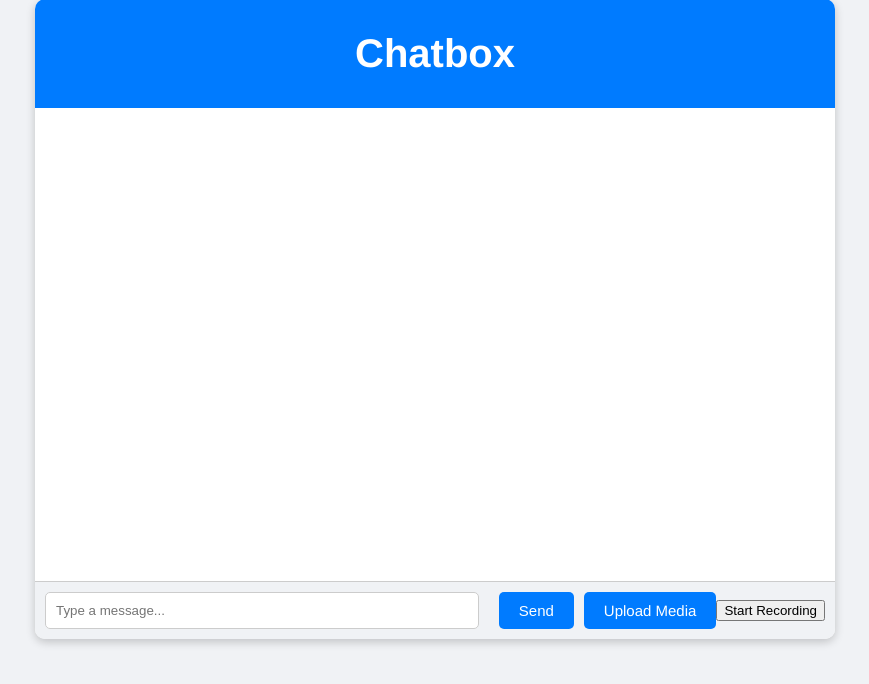
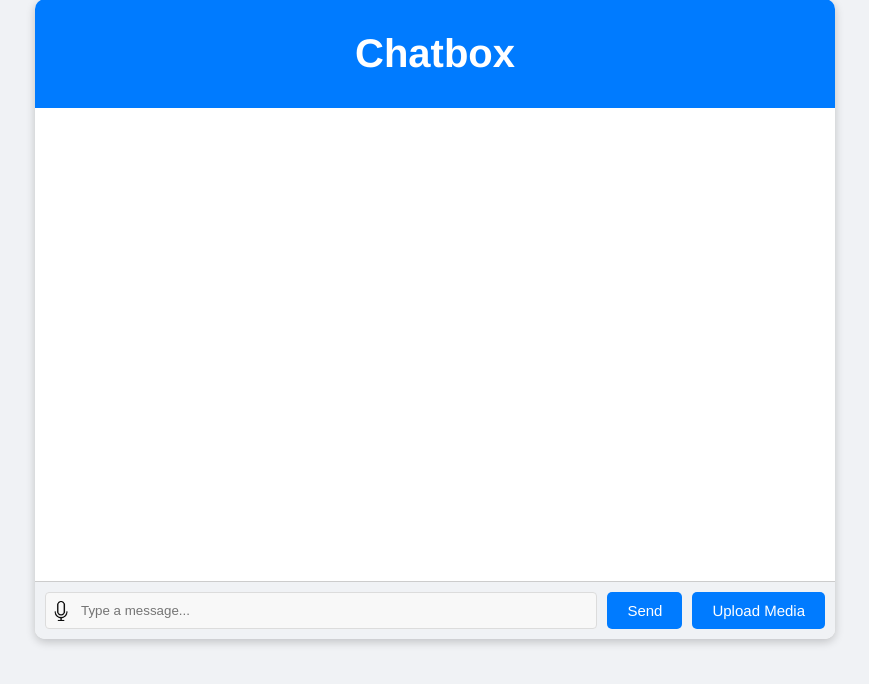
Before and after one commit to Zhongheng-Cheng/SkinScan, a Flask app: page / in a window 1280 px wide. Shown: the part 81-765 px from the top of the page, without its empty margins (205-1074 px from the left). Run offline with Flask 3, Linux system fonts and the light colour scheme.

Commit message:
adjusted voice input ui

```diff
--- a/multimodal_gemini.py
+++ b/multimodal_gemini.py
@@ -83,7 +83,7 @@ def process_file(file_path) -> dict:
 
 @gemini_retry
 def get_transcript(mime_type: str, audio_data: bytes) -> str:
-    prompt = "Generate a transcript of the speech."
+    prompt = "Generate a transcript of the speech. If no speech transcript is available, return empty string."
     response = transcript_model.generate_content([
         prompt,
         {
--- a/static/styles.css
+++ b/static/styles.css
@@ -79,12 +79,38 @@ body {
     align-items: center;
 }
 
-#message {
+.input-container {
     flex: 1;
-    padding: 10px;
-    border: 1px solid #ccc;
-    border-radius: 5px;
-    margin-right: 10px;
+    display: flex;
+    align-items: center;
+    border: 1px solid #dcdcdc;
+    padding: 5px;
+    border-radius: 4px;
+    background-color: #f8f8f8;
+}
+.input-container input {
+    border: none;
+    outline: none;
+    padding: 5px;
+    flex-grow: 1;
+    background-color: #f8f8f8;
+}
+.input-container button {
+    background: none;
+    border: none;
+    cursor: pointer;
+    padding: 0;
+    display: flex;
+    align-items: center;
+    justify-content: center;
+    margin-right: 5px;
+}
+.input-container button img {
+    width: 20px;
+    height: 20px;
+}
+.input-container button:focus {
+    outline: none;
 }
 
 #send, .custom-file-upload {
--- a/templates/index.html
+++ b/templates/index.html
@@ -17,11 +17,15 @@
         </div>
         <div id="chatbox"></div>
         <div id="input-area">
-            <input type="text" id="message" placeholder="Type a message...">
+            <div class="input-container">
+                <button id="recordButton">
+                    <img src="static/microphone_off.png" alt="Microphone" id="micIcon">
+                </button>
+                <input type="text" id="message" placeholder="Type a message...">
+            </div>
             <button type="submit" id="send">Send</button>
             <label for="mediaUpload" class="custom-file-upload">Upload Media</label>
             <input type="file" id="mediaUpload" accept="image/*, video/*" style="display: none;">
-            <button id="recordButton">Start Recording</button>
         </div>
     </div>
 
@@ -29,6 +33,8 @@
         const userAvatar = 'static/mask.png';
         const botAvatar = 'static/doctor.png';
         const scanAvatar = 'static/scan.png';
+        const microphone_off = 'static/microphone_off.png';
+        const microphone_on = 'static/microphone_on.png';
 
         function sendTmpMessage(avatar, message) {
             const analyzingMessageId = `analyzing-${Date.now()}`;
@@ -117,10 +123,10 @@
         recordButton.addEventListener('click', () => {
             if (mediaRecorder && mediaRecorder.state === "recording") {
                 mediaRecorder.stop();
-                recordButton.textContent = "Start Recording";
+                document.getElementById('micIcon').src = 'static/microphone_off.png';
             } else {
                 startRecording();
-                recordButton.textContent = "Stop Recording";
+                document.getElementById('micIcon').src = 'static/microphone_on.png';
             }
         });
 
@@ -132,7 +138,6 @@
             };
             mediaRecorder.onstop = () => {
                 const audioBlob = new Blob(audioChunks, { type: 'audio/wav' });
-                console.log(audioBlob);
                 audioChunks = [];
                 sendData(audioBlob);
             };
```
Also changed, not shown: static/microphone_off.png (added), static/microphone_on.png (added).
